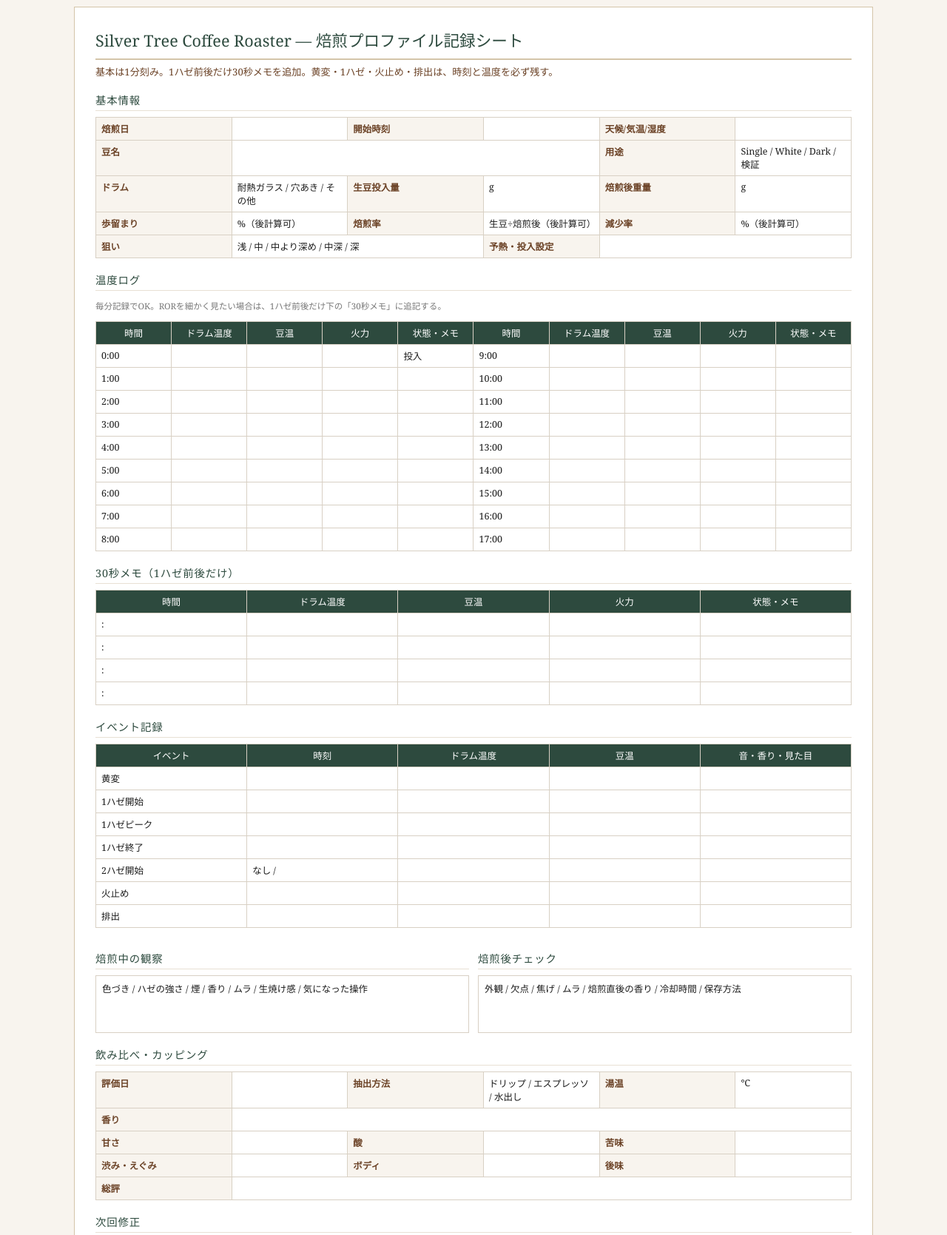
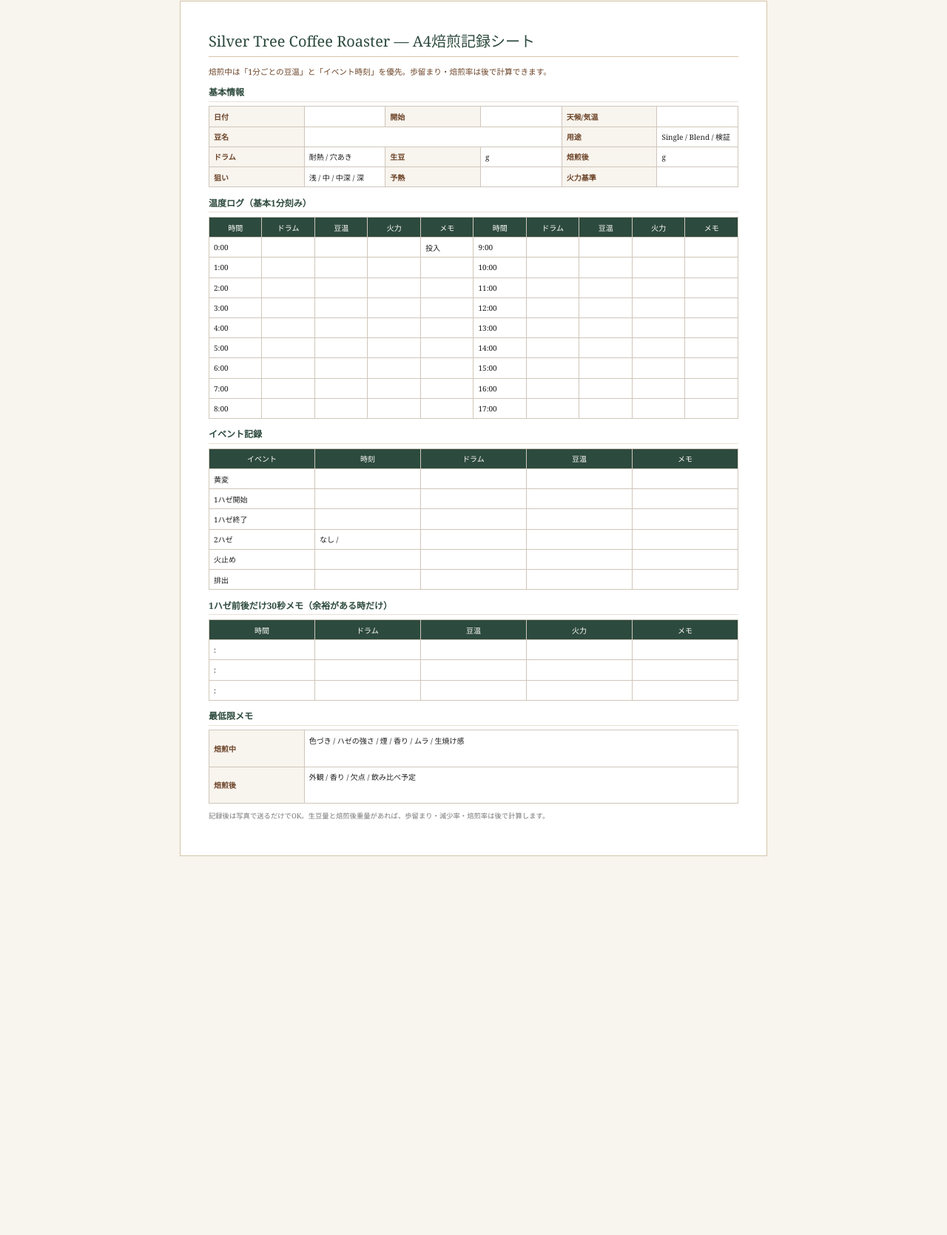
Before and after one commit to haiadaeakaia74-uxsilvertree/my-first-repo, a plain HTML site: page ops/roast/roast-profile-record-sheet.html in a window 1280 px wide. Shown: the part 19-1688 px from the top of the page at 74% size. After the commit the page ends 1196 px from the top, so only its background shows below. Drawn offline with Linux system fonts and the light colour scheme.

Commit message:
焙煎記録シートをA4一枚に簡略化

```diff
--- a/ops/roast/roast-profile-record-sheet.html
+++ b/ops/roast/roast-profile-record-sheet.html
@@ -3,56 +3,57 @@
 <head>
   <meta charset="UTF-8">
   <meta name="viewport" content="width=device-width, initial-scale=1.0">
-  <title>Silver Tree — 焙煎プロファイル記録シート</title>
+  <title>Silver Tree — A4焙煎記録シート</title>
   <style>
     *, *::before, *::after { box-sizing: border-box; }
     body {
       font-family: "Hiragino Mincho ProN", "Yu Mincho", Georgia, serif;
+      background: #F8F4EE;
       color: #1C1C1C;
-      background: #F8F4EE;
       margin: 0;
-      padding: 28px;
+      padding: 20px;
     }
     .sheet {
-      max-width: 1080px;
+      width: 210mm;
+      min-height: 297mm;
       margin: 0 auto;
       background: #fff;
-      padding: 28px;
+      padding: 10mm;
       border: 1px solid #D4C5A9;
     }
     h1 {
-      margin: 0 0 6px;
-      font-size: 1.35rem;
+      margin: 0 0 3mm;
       color: #2D4A3E;
+      font-size: 15pt;
       font-weight: normal;
-      border-bottom: 2px solid #D4C5A9;
-      padding-bottom: 10px;
+      border-bottom: 1.5px solid #D4C5A9;
+      padding-bottom: 2mm;
     }
     .subtitle {
       color: #6B4226;
-      font-size: 0.82rem;
-      margin: 0 0 18px;
+      font-size: 8pt;
+      margin: 0 0 3mm;
     }
     .section-title {
-      margin: 18px 0 8px;
       color: #2D4A3E;
-      font-size: 0.9rem;
-      letter-spacing: 0.06em;
+      font-size: 9pt;
+      font-weight: bold;
+      margin: 3mm 0 1.5mm;
       border-bottom: 1px solid #E8E0D4;
-      padding-bottom: 4px;
+      padding-bottom: 1mm;
     }
     table {
       width: 100%;
       border-collapse: collapse;
       table-layout: fixed;
-      margin-bottom: 12px;
-      font-size: 0.78rem;
+      font-size: 7.5pt;
+      margin-bottom: 2.5mm;
     }
     th, td {
-      border: 1px solid #D8D0C4;
-      padding: 6px 7px;
-      height: 31px;
-      vertical-align: top;
+      border: 1px solid #CFC6BA;
+      padding: 1.4mm 1.6mm;
+      height: 7.2mm;
+      vertical-align: middle;
     }
     th {
       background: #2D4A3E;
@@ -60,79 +61,56 @@
       font-weight: normal;
     }
     .label {
+      background: #F8F4EE;
+      color: #6B4226;
+      font-weight: bold;
       width: 18%;
-      color: #6B4226;
-      background: #F8F4EE;
-      font-weight: bold;
     }
-    .small { font-size: 0.72rem; color: #777; line-height: 1.6; }
-    .grid-2 {
-      display: grid;
-      grid-template-columns: 1fr 1fr;
-      gap: 12px;
-    }
-    .memo-box {
-      border: 1px solid #D8D0C4;
-      min-height: 78px;
-      padding: 8px;
-      font-size: 0.78rem;
-    }
-    .check-row span {
-      display: inline-block;
-      margin-right: 18px;
-      white-space: nowrap;
-    }
+    .note-cell { height: 13mm; vertical-align: top; }
+    .small { font-size: 7pt; color: #777; }
     @media print {
-      @page { size: A4 portrait; margin: 10mm; }
+      @page { size: A4 portrait; margin: 0; }
       body { background: #fff; padding: 0; }
-      .sheet { border: 0; max-width: none; width: 190mm; padding: 0; }
-      h1 { font-size: 16pt; }
-      .section-title { break-after: avoid; }
-      table { page-break-inside: avoid; }
+      .sheet { border: 0; margin: 0; width: 210mm; min-height: 297mm; }
     }
   </style>
 </head>
 <body>
   <main class="sheet">
-    <h1>Silver Tree Coffee Roaster — 焙煎プロファイル記録シート</h1>
-    <p class="subtitle">基本は1分刻み。1ハゼ前後だけ30秒メモを追加。黄変・1ハゼ・火止め・排出は、時刻と温度を必ず残す。</p>
+    <h1>Silver Tree Coffee Roaster — A4焙煎記録シート</h1>
+    <p class="subtitle">焙煎中は「1分ごとの豆温」と「イベント時刻」を優先。歩留まり・焙煎率は後で計算できます。</p>
 
     <div class="section-title">基本情報</div>
     <table>
       <tbody>
         <tr>
-          <td class="label">焙煎日</td><td></td>
-          <td class="label">開始時刻</td><td></td>
-          <td class="label">天候/気温/湿度</td><td></td>
+          <td class="label">日付</td><td></td>
+          <td class="label">開始</td><td></td>
+          <td class="label">天候/気温</td><td></td>
         </tr>
         <tr>
           <td class="label">豆名</td><td colspan="3"></td>
-          <td class="label">用途</td><td>Single / White / Dark / 検証</td>
+          <td class="label">用途</td><td>Single / Blend / 検証</td>
         </tr>
         <tr>
-          <td class="label">ドラム</td><td>耐熱ガラス / 穴あき / その他</td>
-          <td class="label">生豆投入量</td><td>g</td>
-          <td class="label">焙煎後重量</td><td>g</td>
+          <td class="label">ドラム</td><td>耐熱 / 穴あき</td>
+          <td class="label">生豆</td><td>g</td>
+          <td class="label">焙煎後</td><td>g</td>
         </tr>
         <tr>
-          <td class="label">歩留まり</td><td>%（後計算可）</td>
-          <td class="label">焙煎率</td><td>生豆÷焙煎後（後計算可）</td>
-          <td class="label">減少率</td><td>%（後計算可）</td>
-        </tr>
-        <tr>
-          <td class="label">狙い</td><td colspan="2">浅 / 中 / 中より深め / 中深 / 深</td>
-          <td class="label">予熱・投入設定</td><td colspan="2"></td>
+          <td class="label">狙い</td><td>浅 / 中 / 中深 / 深</td>
+          <td class="label">予熱</td><td></td>
+          <td class="label">火力基準</td><td></td>
         </tr>
       </tbody>
     </table>
 
-    <div class="section-title">温度ログ</div>
-    <p class="small">毎分記録でOK。RORを細かく見たい場合は、1ハゼ前後だけ下の「30秒メモ」に追記する。</p>
+    <div class="section-title">温度ログ（基本1分刻み）</div>
     <table>
       <thead>
         <tr>
-          <th>時間</th><th>ドラム温度</th><th>豆温</th><th>火力</th><th>状態・メモ</th>
-          <th>時間</th><th>ドラム温度</th><th>豆温</th><th>火力</th><th>状態・メモ</th>
+          <th>時間</th><th>ドラム</th><th>豆温</th><th>火力</th><th>メモ</th>
+          <th>時間</th><th>ドラム</th><th>豆温</th><th>火力</th><th>メモ</th>
         </tr>
       </thead>
       <tbody>
@@ -148,72 +126,48 @@
       </tbody>
     </table>
 
-    <div class="section-title">30秒メモ（1ハゼ前後だけ）</div>
+    <div class="section-title">イベント記録</div>
     <table>
       <thead>
-        <tr><th>時間</th><th>ドラム温度</th><th>豆温</th><th>火力</th><th>状態・メモ</th></tr>
+        <tr><th>イベント</th><th>時刻</th><th>ドラム</th><th>豆温</th><th>メモ</th></tr>
       </thead>
       <tbody>
-        <tr><td>:</td><td></td><td></td><td></td><td></td></tr>
+        <tr><td>黄変</td><td></td><td></td><td></td><td></td></tr>
+        <tr><td>1ハゼ開始</td><td></td><td></td><td></td><td></td></tr>
+        <tr><td>1ハゼ終了</td><td></td><td></td><td></td><td></td></tr>
+        <tr><td>2ハゼ</td><td>なし /</td><td></td><td></td><td></td></tr>
+        <tr><td>火止め</td><td></td><td></td><td></td><td></td></tr>
+        <tr><td>排出</td><td></td><td></td><td></td><td></td></tr>
+      </tbody>
+    </table>
+
+    <div class="section-title">1ハゼ前後だけ30秒メモ（余裕がある時だけ）</div>
+    <table>
+      <thead>
+        <tr><th>時間</th><th>ドラム</th><th>豆温</th><th>火力</th><th>メモ</th></tr>
+      </thead>
+      <tbody>
         <tr><td>:</td><td></td><td></td><td></td><td></td></tr>
         <tr><td>:</td><td></td><td></td><td></td><td></td></tr>
         <tr><td>:</td><td></td><td></td><td></td><td></td></tr>
       </tbody>
     </table>
 
-    <div class="section-title">イベント記録</div>
+    <div class="section-title">最低限メモ</div>
     <table>
-      <thead>
-        <tr><th>イベント</th><th>時刻</th><th>ドラム温度</th><th>豆温</th><th>音・香り・見た目</th></tr>
-      </thead>
       <tbody>
-        <tr><td>黄変</td><td></td><td></td><td></td><td></td></tr>
-        <tr><td>1ハゼ開始</td><td></td><td></td><td></td><td></td></tr>
-        <tr><td>1ハゼピーク</td><td></td><td></td><td></td><td></td></tr>
-        <tr><td>1ハゼ終了</td><td></td><td></td><td></td><td></td></tr>
-        <tr><td>2ハゼ開始</td><td>なし /</td><td></td><td></td><td></td></tr>
-        <tr><td>火止め</td><td></td><td></td><td></td><td></td></tr>
-        <tr><td>排出</td><td></td><td></td><td></td><td></td></tr>
+        <tr>
+          <td class="label">焙煎中</td>
+          <td class="note-cell">色づき / ハゼの強さ / 煙 / 香り / ムラ / 生焼け感</td>
+        </tr>
+        <tr>
+          <td class="label">焙煎後</td>
+          <td class="note-cell">外観 / 香り / 欠点 / 飲み比べ予定</td>
+        </tr>
       </tbody>
     </table>
 
-    <div class="grid-2">
-      <div>
-        <div class="section-title">焙煎中の観察</div>
-        <div class="memo-box">
-          色づき / ハゼの強さ / 煙 / 香り / ムラ / 生焼け感 / 気になった操作
-        </div>
-      </div>
-      <div>
-        <div class="section-title">焙煎後チェック</div>
-        <div class="memo-box">
-          外観 / 欠点 / 焦げ / ムラ / 焙煎直後の香り / 冷却時間 / 保存方法
-        </div>
-      </div>
-    </div>
-
-    <div class="section-title">飲み比べ・カッピング</div>
-    <table>
-      <tbody>
-        <tr><td class="label">評価日</td><td></td><td class="label">抽出方法</td><td>ドリップ / エスプレッソ / 水出し</td><td class="label">湯温</td><td>℃</td></tr>
-        <tr><td class="label">香り</td><td colspan="5"></td></tr>
-        <tr><td class="label">甘さ</td><td></td><td class="label">酸</td><td></td><td class="label">苦味</td><td></td></tr>
-        <tr><td class="label">渋み・えぐみ</td><td></td><td class="label">ボディ</td><td></td><td class="label">後味</td><td></td></tr>
-        <tr><td class="label">総評</td><td colspan="5"></td></tr>
-      </tbody>
-    </table>
-
-    <div class="section-title">次回修正</div>
-    <table>
-      <thead><tr><th>課題</th><th>次回の打ち手</th></tr></thead>
-      <tbody>
-        <tr><td></td><td></td></tr>
-        <tr><td></td><td></td></tr>
-        <tr><td></td><td></td></tr>
-      </tbody>
-    </table>
-
-    <p class="small">記入後は写真で送るか、`templates/roast-profile-record.md` の短縮入力形式で送る。</p>
+    <p class="small">記録後は写真で送るだけでOK。生豆量と焙煎後重量があれば、歩留まり・減少率・焙煎率は後で計算します。</p>
   </main>
 </body>
 </html>
```
Also changed, not shown: 1 other file.
